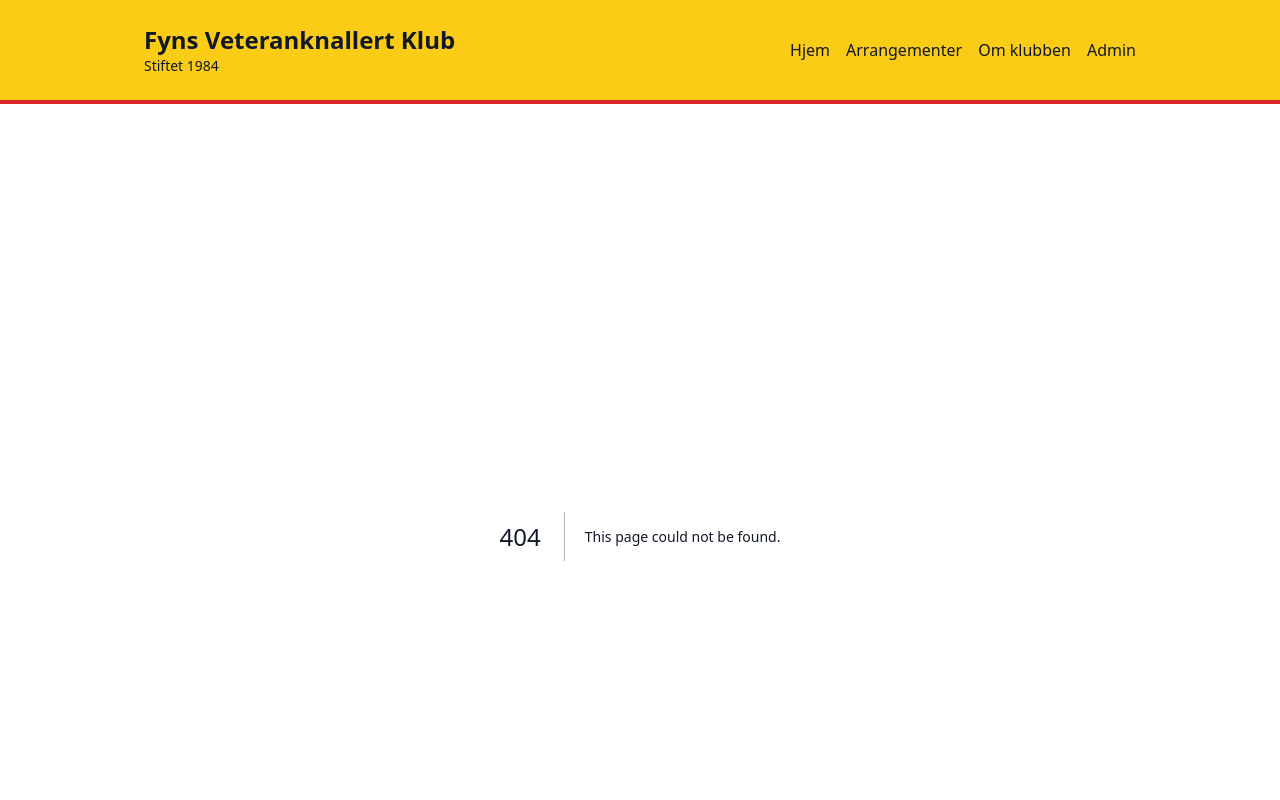
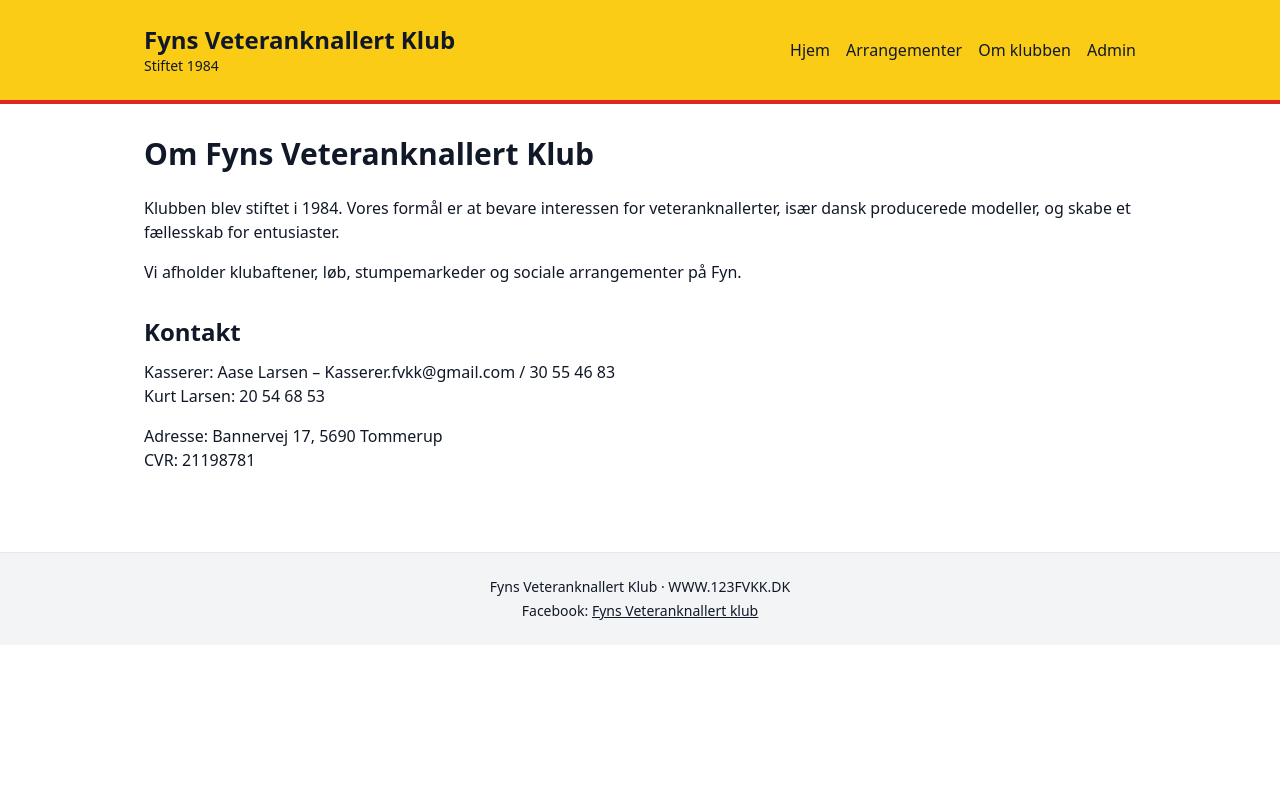
Before and after one commit to akahansen26-source/Fyns-veteran-knallertklub-, a Next.js app: page /about in a window 1280 px wide. Before the commit this address had no page. Shown: the top 800 px of the page. Built offline with nearby package versions, Linux system fonts and the light colour scheme.

Commit message:
Add about page

```diff
--- /dev/null
+++ b/app/about/page.tsx
@@ -0,0 +1,19 @@
+export default function About() {
+  return (
+    <div>
+      <h1 className="text-3xl font-bold mb-6">Om Fyns Veteranknallert Klub</h1>
+      <p className="mb-4">
+        Klubben blev stiftet i 1984. Vores formål er at bevare interessen for veteranknallerter,
+        især dansk producerede modeller, og skabe et fællesskab for entusiaster.
+      </p>
+      <p className="mb-4">
+        Vi afholder klubaftener, løb, stumpemarkeder og sociale arrangementer på Fyn.
+      </p>
+      <h2 className="text-2xl font-semibold mt-8 mb-3">Kontakt</h2>
+      <p>Kasserer: Aase Larsen – Kasserer.fvkk@gmail.com / 30 55 46 83</p>
+      <p>Kurt Larsen: 20 54 68 53</p>
+      <p className="mt-4">Adresse: Bannervej 17, 5690 Tommerup</p>
+      <p>CVR: 21198781</p>
+    </div>
+  );
+}
```
